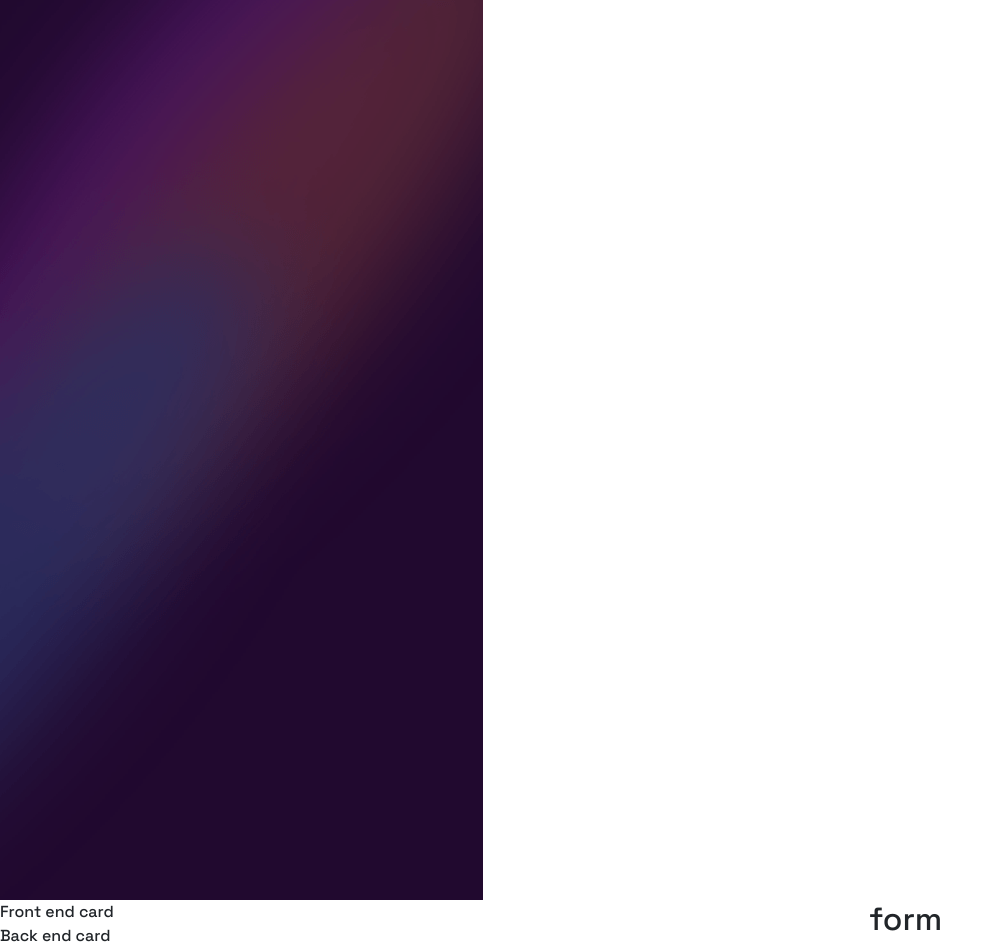
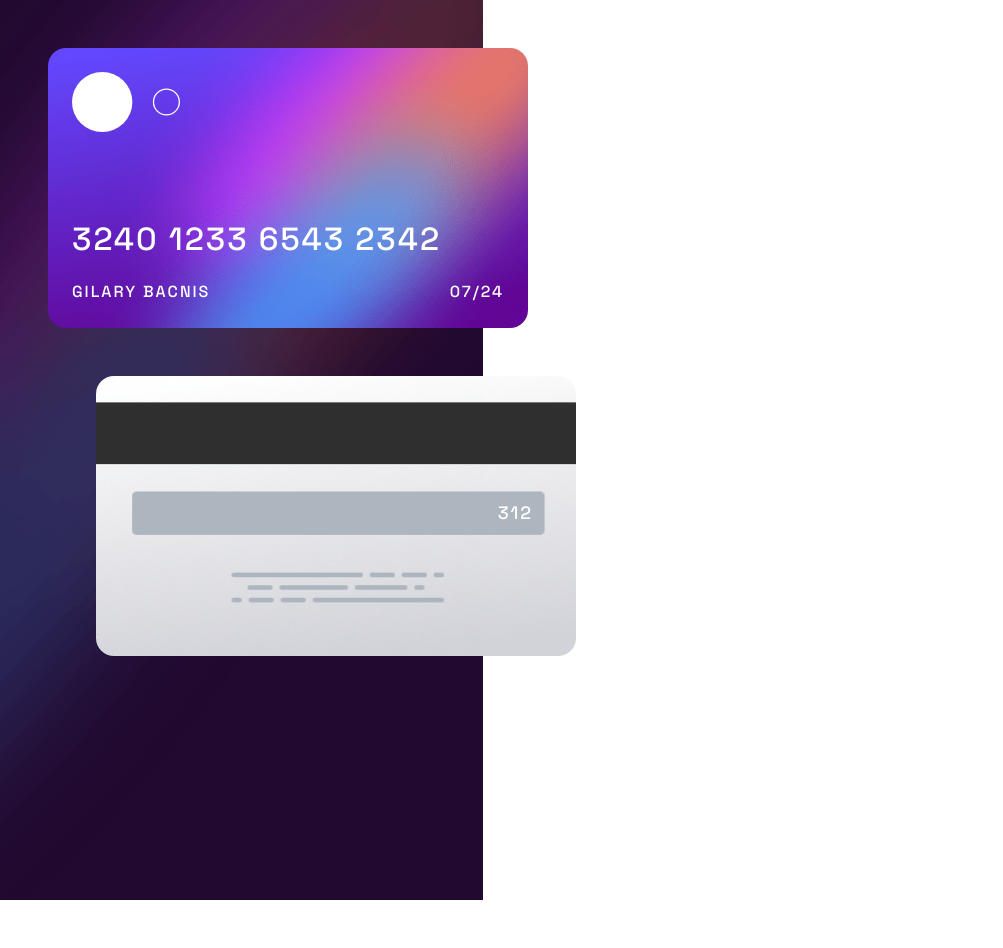
Before and after one commit to gillaryb/react-interactive-card, a React (Create React App) app: page / in a window 1280 px wide. Shown: the whole page, without its empty margins (0-1003 px from the left). After the commit the page ends 900 px from the top, so only its background shows below. Built offline with nearby package versions, Linux system fonts and the light colour scheme.

Commit message:
added css

```diff
--- a/src/Card.css
+++ b/src/Card.css
@@ -1,5 +1,6 @@
 .Card{
   font-family: 'Space Grotesk', sans-serif;
+  height: 100vh;
 }
 
 /* .Card .background-image{
@@ -29,29 +30,68 @@
   border: 1px solid #FFFF;
   border-radius: 50px;
   margin-left:16px;
+} */
+
+ .card-front{
+  background-image:url("images/bg-card-front.png");
+  width: 320px;
+  height: 200px;
+  background-size: cover;
+  background-position: center;
+  border-radius: 8px;
+  background-repeat: no-repeat;
 }
 
-.Card .card-front{
-  background-image:url("images/bg-card-front.png");
-  width: 447px;
-  height: 245px;
-  position: absolute;
-  left: 70px;
-  top: 84px;
+ .card-back{
+  background-image:url("images/bg-card-back.png");
+  width: 320px;
+  height: 200px;
+  background-size: cover;
+  background-position: center;
+  background-repeat: no-repeat;
   border-radius: 8px;
-}
+ }
 
-.card-back{
-  background-image:url("images/bg-card-back.png");
-  width: 447px;
-  height: 245px;
-  position: absolute;
-  bottom: 80px;
-  left: 155px;
-}
+ .card-spacing{
+  letter-spacing: 2px;
+ }
+
+ .card-number{
+  font-size: 22px;
+ }
+
+ .card-details p{
+  margin: 0;
+ }
+
+ .card-cvc{
+  top: 86px;
+  right: 22px;
+ }
+
+ @media(min-width: 1024px){
+  .card-front, .card-back {
+    width: 480px;
+    height: 280px;
+    border-radius: 18px;
+  }
+
+  .card-number{
+    font-size: 32px;
+    margin-bottom: 22px;
+  }
+
+  .card-cvc{
+    top: 123px;
+    right: 43px;
+    font-size: 18px;
+   }
+ }
 
 
-.card-form{
+
+
+/* .card-form{
   padding: 8px;
   position: absolute;
   bottom: 230px;
--- a/src/Card.js
+++ b/src/Card.js
@@ -2,27 +2,33 @@ import React from 'react';
 import './Card.css';
 import mobileBg from './images/bg-main-mobile.png';
 import desktopBg from './images/bg-main-desktop.png';
-import cardFront from './images/bg-card-front.png';
-import cardBack from './images/bg-card-back.png';
+import cardLogo from './images/card-logo.svg';
 
 export default function Card(){
   return (
     <div className="Card">
-      <div>
+      <div className="position-absolute">
         <picture>
-          <source media="(min-width: 1024px)" srcSet={desktopBg}/>
+          <source media="(min-width: 1024px)" srcSet={desktopBg} />
           <img src={mobileBg} alt="background"/>
         </picture>
       </div>
 
 
       <div className="row">
-        <div className="col-lg-8">
-          <article>
-            Front end card
+        <div className="col-lg-8 z-3 text-white mx-5 my-5 card-spacing">
+          <article className="card-front p-4 d-flex flex-column justify-content-between">
+            <img src={cardLogo}  alt="logo" className="w-25"/>
+            <div>
+              <h2 className="card-number">3240 1233 6543 2342</h2>
+              <div className="d-flex justify-content-between card-details">
+                <p>GILARY BACNIS</p>
+                <p>07/24</p>
+              </div>
+            </div>
           </article>
-          <article>
-            Back end card
+          <article className="card-back position-relative mx-5 my-5">
+            <p className="position-absolute card-cvc">312</p>
           </article>
         </div>
         <div className="col-lg-4">
@@ -32,6 +38,7 @@ export default function Card(){
         </div>
       </div>
     </div>
+
     // <div className="Card">
     //     <div className="row">
     //       <div className="col-lg-8 background-image">
```
